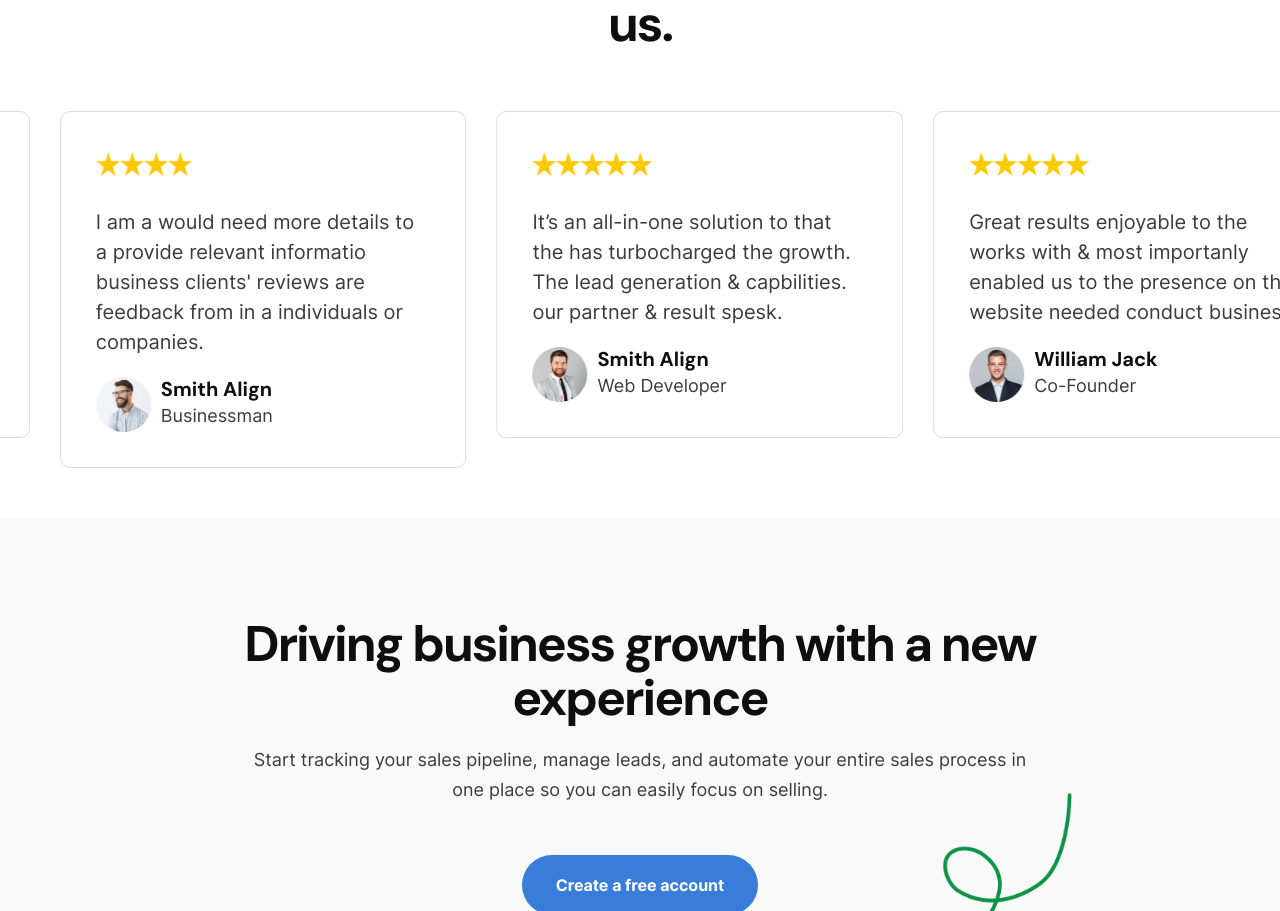
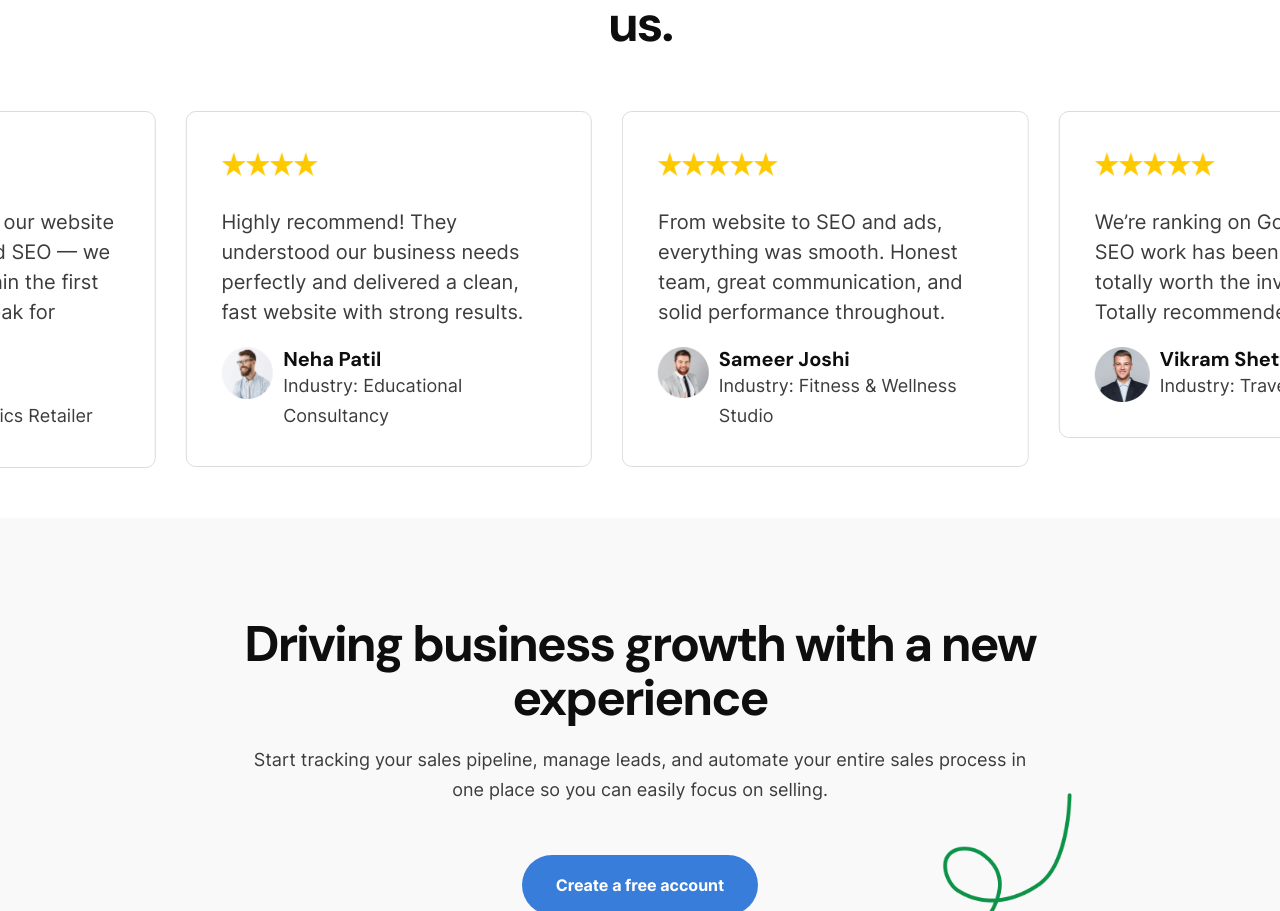
Before and after one commit to LegalPapersIndia/e-websolution, a Next.js app: page /multi-page/home-one in a window 1280 px wide. Shown: the part 5484-6395 px from the top of the page. Built offline with nearby package versions, Linux system fonts and the light colour scheme.

Commit message:
New Commit

```diff
--- a/components/common/topbar/index.jsx
+++ b/components/common/topbar/index.jsx
@@ -16,14 +16,14 @@ const TopBar = () => {
       <div className="container topbar-inner">
         <div className="topbar-left">
           <Link href="#">
-            <span className="topbar-item">
-              <FaPhoneAlt size={12} />
+            <span className="topbar-item topbar-item-phone">
+              <FaPhoneAlt size={14} />
               <span className="topbar-text">+91 98765 43210</span>
             </span>
           </Link>
           <Link href="#">
             <span className="topbar-item">
-              <FaEnvelope size={12} />
+              <FaEnvelope size={14} />
               <span className="topbar-text">info@e-websolution.in</span>
             </span>
           </Link>
--- a/components/home/home-eight/slider/slideContent.jsx
+++ b/components/home/home-eight/slider/slideContent.jsx
@@ -20,8 +20,8 @@ const slideContent = [
   {
     title: "Hurry Up! Let’s Grow Your Business Today & Together",
     description: "Act now and grow your business with our expert digital solutions, tailored for success.",
-    buttonText: "Contact Us",
-    buttonLink: "/contact",
+    buttonText: "Act Now",
+    buttonLink: "/contact-us",
     imageUrl: slide3,
   },
 ];
--- a/components/home/home-one/testimonial/index.jsx
+++ b/components/home/home-one/testimonial/index.jsx
@@ -12,9 +12,36 @@ const testimonialOneData = [
 		id: crypto.randomUUID(),
 		rating: 5,
 		description:
-			"Great results enjoyable to the works with & most importanly enabled us to the presence on the website needed conduct business.",
-		author: "William Jack",
-		designation: "Co-Founder",
+			"Their team redesigned our website beautifully and handled SEO — we saw traffic growth within the first month! The results speak for themselves.",
+		author: "Rajesh Mehra",
+		designation: "Industry: Electronics Retailer",
+		img: Thumb1Img,
+	},
+	{
+		id: crypto.randomUUID(),
+		rating: 4,
+		description:
+			"Highly recommend! They understood our business needs perfectly and delivered a clean, fast website with strong results.",
+		author: "Neha Patil",
+		designation: "Industry: Educational Consultancy",
+		img: Thumb2Img,
+	},
+	{
+		id: crypto.randomUUID(),
+		rating: 5,
+		description:
+			"From website to SEO and ads, everything was smooth. Honest team, great communication, and solid performance throughout.",
+		author: "Sameer Joshi",
+		designation: "Industry: Fitness & Wellness Studio",
+		img: Thumb3Img,
+	},
+	{
+		id: crypto.randomUUID(),
+		rating: 5,
+		description:
+			"We’re ranking on Google now! Their SEO work has been effective and totally worth the investment. Totally recommended.",
+		author: "Vikram Shetty",
+		designation: "Industry: Travel Agency",
 		img: Thumb1Img,
 	},
 	{
@@ -22,37 +49,9 @@ const testimonialOneData = [
 		rating: 4,
 
 		description:
-			"I am a would need more details to a provide relevant informatio business clients' reviews are feedback from in a individuals or companies.",
-		author: "Smith Align",
-		designation: "Businessman",
-		img: Thumb2Img,
-	},
-	{
-		id: crypto.randomUUID(),
-		rating: 5,
-		description:
-			"It’s an all-in-one solution to that the has turbocharged the growth. The lead generation & capbilities. our partner & result spesk.",
-		author: "Smith Align",
-		designation: "Web Developer",
-		img: Thumb3Img,
-	},
-	{
-		id: crypto.randomUUID(),
-		rating: 5,
-		description:
-			"Great results enjoyable to the works with & most importanly enabled us to the presence on the website needed conduct business.",
-		author: "William Jack",
-		designation: "Co-Founder",
-		img: Thumb1Img,
-	},
-	{
-		id: crypto.randomUUID(),
-		rating: 4,
-
-		description:
-			"I am a would need more details to a provide relevant informatio business clients' reviews are feedback from in a individuals or companies.",
-		author: "Smith Align",
-		designation: "Businessman",
+			"Their branding and website design helped us stand out. Very creative team and excellent communication throughout!",
+		author: "Aisha Sharma",
+		designation: "Industry: Handmade Skincare Prdcts",
 		img: Thumb2Img,
 	},
 ];
@@ -62,9 +61,9 @@ const testimonialTwoData = [
 		id: crypto.randomUUID(),
 		rating: 4,
 		description:
-			"  It’s an all-in-one solution to that the has turbocharged the growth. The lead generation & capbilities. our partner & result spesk.",
-		author: "William Jack",
-		designation: "Co-Founder",
+			"Impressed by their ad strategy! We saw more leads and better conversions in just a few weeks.",
+		author: "Deepak Malhotra",
+		designation: "Industry: Fashion & Lifestyle Brand",
 		img: Thumb1Img,
 	},
 	{
@@ -72,27 +71,27 @@ const testimonialTwoData = [
 		rating: 5,
 
 		description:
-			"I am a would need more details to a provide relevant informatio business clients' reviews are feedback from in a individuals or companies.",
-		author: "Smith Align",
-		designation: "Businessman",
+			"Their team managed everything — website, ads, social media. Super smooth experience and amazing support.",
+		author: "Meena Iyer",
+		designation: "Industry: Home Interior Design",
 		img: Thumb2Img,
 	},
 	{
 		id: crypto.randomUUID(),
 		rating: 5,
 		description:
-			"Great results enjoyable to the works with & most importanly enabled us to the presence on the website needed conduct business.",
-		author: "Smith Align",
-		designation: "Web Developer",
+			"Great results they built our website from scratch — clean, fast, and mobile-friendly. Very satisfied with the end result!",
+		author: "Anjali Deshmukhn",
+		designation: "Industry: Online Boutique",
 		img: Thumb3Img,
 	},
 	{
 		id: crypto.randomUUID(),
 		rating: 5,
 		description:
-			"Great results enjoyable to the works with & most importanly enabled us to the presence on the website needed conduct business.",
-		author: "William Jack",
-		designation: "Co-Founder",
+			"We started getting quality leads within weeks. Their ads and landing pages really worked for our niche business.",
+		author: "Manav Tiwari",
+		designation: "Industry: Insurance & Financial Advisory",
 		img: Thumb1Img,
 	},
 	{
@@ -100,15 +99,15 @@ const testimonialTwoData = [
 		rating: 4,
 
 		description:
-			"I am a would need more details to a provide relevant informatio business clients' reviews are feedback from in a individuals or companies.",
-		author: "Smith Align",
-		designation: "Businessman",
+			"Smooth process from start to finish. Our SEO rankings improved, and the website traffic doubled in 3 months.",
+		author: "Sudeep Nair",
+		designation: "Industry: Medical Clinic",
 		img: Thumb2Img,
 	},
 ];
 
 const swiperSettingsOne = {
-	speed: 8000,
+	speed: 12000,
 	autoplay: {
 		delay: 0,
 		disableOnInteraction: false,
@@ -131,7 +130,7 @@ const swiperSettingsOne = {
 	},
 };
 const swiperSettingsTwo = {
-	speed: 8000,
+	speed: 12000,
 	autoplay: {
 		delay: 0,
 		disableOnInteraction: false,
```
Also changed, not shown: components/contact-us-page/ContactInfo.jsx (+5 -4 lines), components/home/home-eight/services/index.jsx (+6 -11 lines), components/home/home-eight/topbar/index.jsx (+8 -6 lines), components/home/home-ten/about-three/AboutThree.jsx (+11 -15 lines), public/css/app.css.
